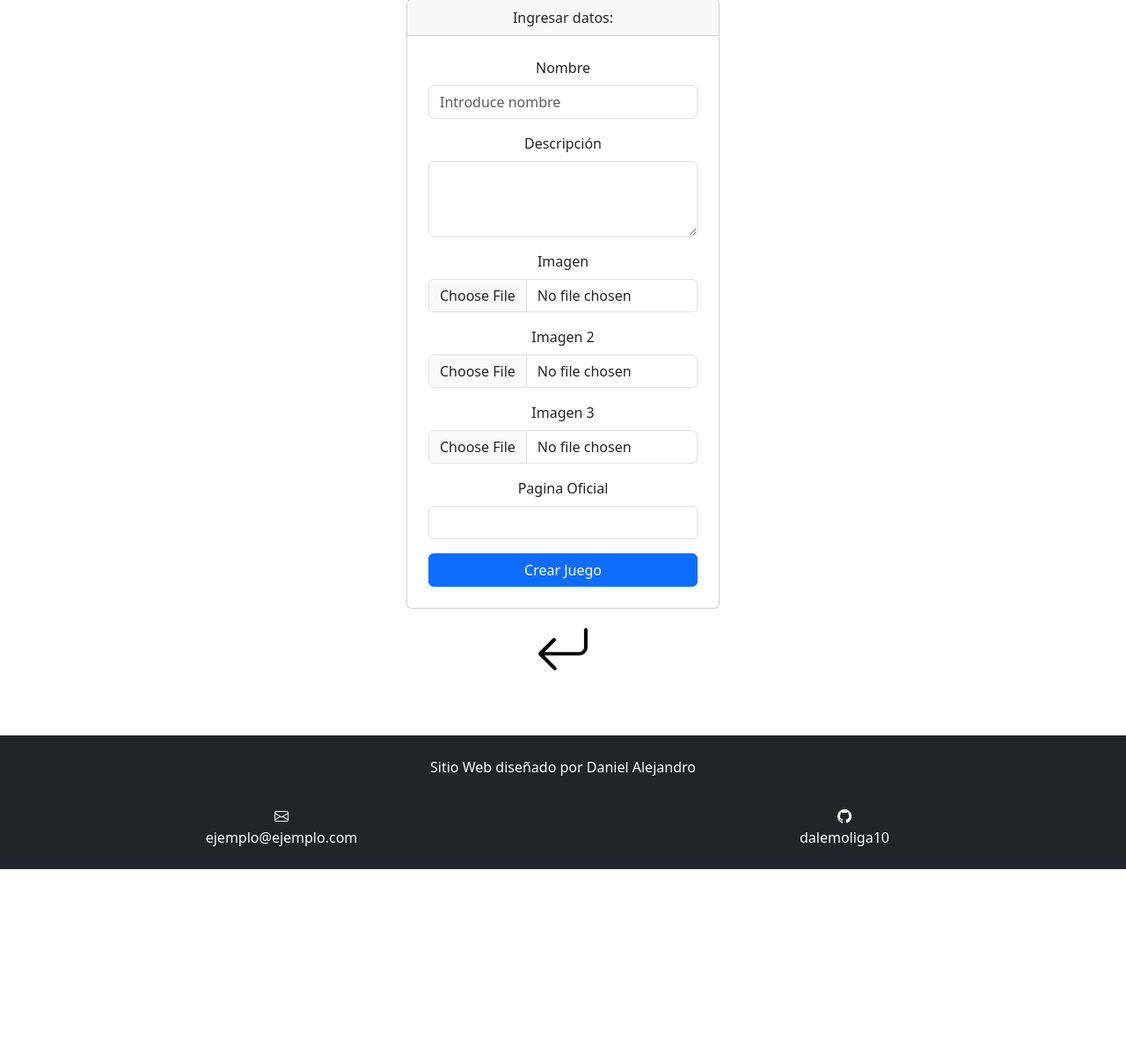
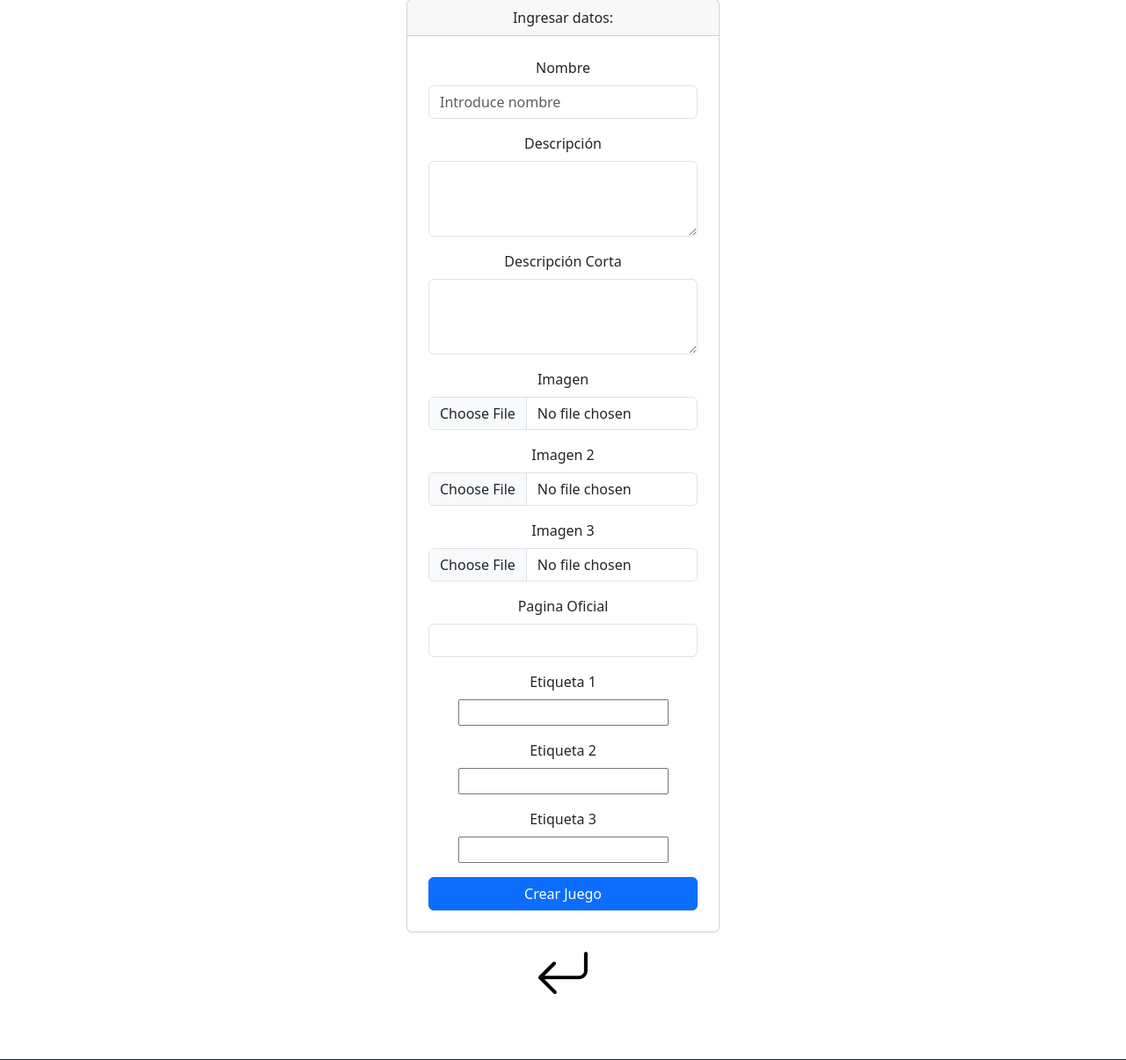
Before and after one commit to Dalemoliga10/Tfg, a PHP site: page /alta.php in a window 1280 px wide. Shown: the part 284-1489 px from the top of the page at 88% size. Before the commit the page ends 1272 px from the top, so only its background shows below. Run offline with PHP 8.4, Linux system fonts and the light colour scheme; data comes from the database, SQL or seed files in the repository.

Commit message:
Mas añadidos en alta.php

```diff
--- a/alta.php
+++ b/alta.php
@@ -27,20 +27,36 @@ include "header.php";
                                 <textarea class="form-control" name="descripcion" id="descripcion" rows="3"></textarea>
                             </div>
                             <div class="mb-3">
+                                <label for="descripcionCorta" class="form-label">Descripción Corta</label>
+                                <textarea class="form-control" name="descripcionCorta" id="descripcionCorta" rows="3"></textarea>
+                            </div>
+                            <div class="mb-3">
                                 <label for="imagen" class="form-label">Imagen</label>
                                 <input type="file" class="form-control" name="imagen" id="imagen" accept="image/*" required />
                             </div>
                             <div class="mb-3">
                                 <label for="imagen2" class="form-label">Imagen 2</label>
-                                <input type="file" class="form-control" name="imagen2" id="imagen2" accept="image/*" required />
+                                <input type="file" class="form-control" name="imagen2" id="imagen2" accept="image/*" required/>
                             </div>
                             <div class="mb-3">
                                 <label for="imagen3" class="form-label">Imagen 3</label>
-                                <input type="file" class="form-control" name="imagen3" id="imagen3" accept="image/*" required />
+                                <input type="file" class="form-control" name="imagen3" id="imagen3" accept="image/*" required/>
                             </div>
                             <div class="mb-3">
                                 <label for="pagOficial" class="form-label">Pagina Oficial</label>
-                                <input type="text" class="form-control" name="pagOficial" id="pagOficial" required />
+                                <input type="text" class="form-control" name="pagOficial" id="pagOficial"/>
+                            </div>
+                            <div class="mb-3">
+                                <label for="etiqueta1" class="form-label">Etiqueta 1</label>
+                                <input type="number" class="etiqueta1" name="etiqueta1" id="etiqueta1" required/>
+                            </div>
+                            <div class="mb-3">
+                                <label for="etiqueta2" class="form-label">Etiqueta 2</label>
+                                <input type="number" class="etiqueta2" name="etiqueta2" id="etiqueta2"/>
+                            </div>
+                            <div class="mb-3">
+                                <label for="etiqueta3" class="form-label">Etiqueta 3</label>
+                                <input type="number" class="etiqueta3" name="etiqueta3" id="etiqueta3"/>
                             </div>
                             <div class="d-grid">
                                 <input type="submit" class="btn btn-primary" value="Crear Juego">
--- a/registrar.php
+++ b/registrar.php
@@ -8,6 +8,7 @@ mysqli_select_db($conexion, "bdfinal");
 //almacena lo que hay en el array asociativo
 $nombre = $_POST["nombre"];
 $descripcion = $_POST["descripcion"];
+$descripcionCorta = $_POST["descripcionCorta"];
 
 //Mostrará nombre,tipo,ubicación, errores, tamaño; ddel archivo
 //var_dump($_FILES['imagen'])
@@ -92,7 +93,7 @@ if (isset($_FILES['imagen3'])) {
     }
 }
 
-$insertar = "INSERT juegos (nombre,descripcion,foto1, foto2, foto3) VALUES ('$nombre','$descripcion', '$nombreArchivo', '$nombreArchivo2', '$nombreArchivo3')";
+$insertar = "INSERT juegos (nombre,descripcion,descripcion_corta, foto1, foto2, foto3) VALUES ('$nombre','$descripcion', '$descripcionCorta', '$nombreArchivo', '$nombreArchivo2', '$nombreArchivo3')";
 mysqli_query($conexion, $insertar);
 
 header("Location:index.php");
```
